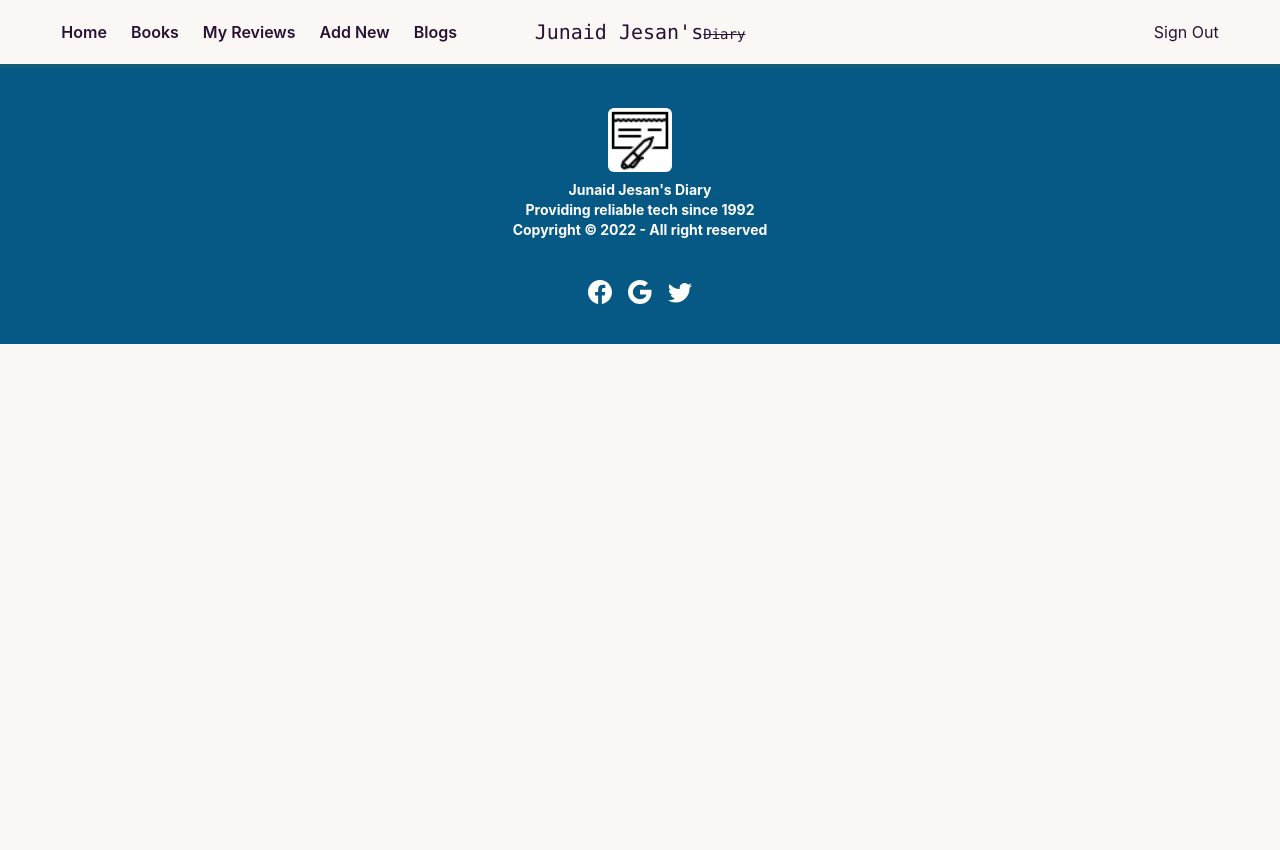
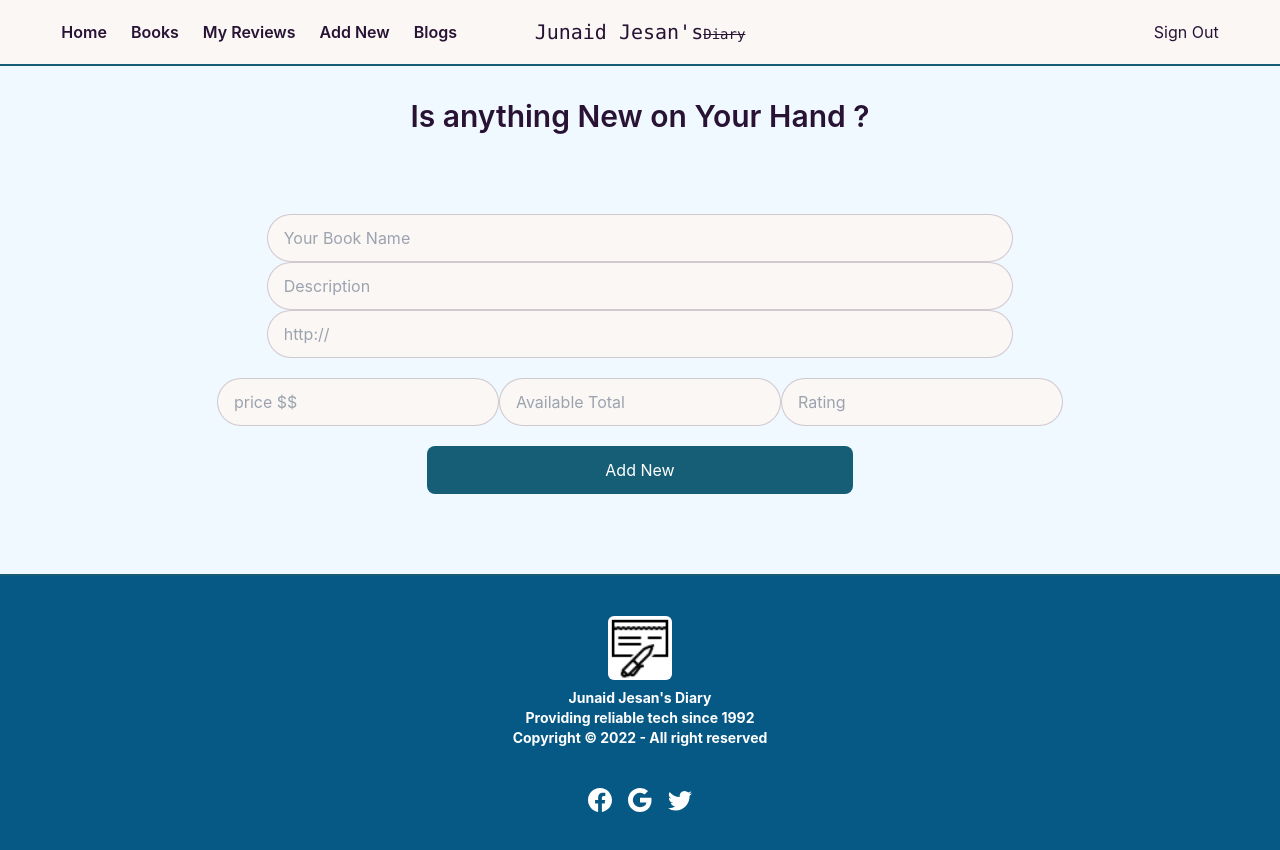
Before and after one commit to junaidjesan/10-servr, a React (Create React App) app: page /addbooks in a window 1280 px wide. Before the commit the page ends 800 px from the top, so only its background shows below. Built offline with nearby package versions, Linux system fonts and the light colour scheme; no server answers; sample sign-in values are in the browser's storage.

Commit message:
my collection page created

```diff
--- a/src/Components/AddBook/AddBook.js
+++ b/src/Components/AddBook/AddBook.js
@@ -1,9 +1,64 @@
 import React from 'react';
 
 const AddBook = () => {
+
+    const handleOnBlur=event=>{
+        event.preventDefault()
+    }
+
+    const handleOnSubmit=event=>{
+        event.preventDefault()
+        const fm=event.target
+        const name=fm.name.value
+        const details=fm.details.value
+        const price=fm.price.value
+        const sell=fm.sell.value
+        const img=fm.img.value
+        const rating=fm.rating.value
+
+        const pushData={
+            name,
+            details,
+            price,
+            sell,
+            img,
+            rating
+        }
+        fm.reset()
+
+        fetch('http://localhost:5000/all-services',{
+            method: 'POST',
+            headers:{
+                'content-type': 'application/json'
+            },
+            body: JSON.stringify(pushData)
+        })
+        .then(res=>res.json())
+        .then(newData=>{
+            alert('Successfully added')
+            console.log(newData)
+        })
+    }
+
+
     return (
         <div>
-
+            <h1 className='text-center text-3xl font-semibold pt-8'>Is anything New on Your Hand ?</h1>
+            <form onSubmit={handleOnSubmit}>
+                <div className="form-control w-full py-20 gap-5">
+                    <div className='w-full md:w-7/12 mx-auto'>
+                    <input onBlur={handleOnBlur} type="text" required name='name' placeholder="Your Book Name" className="input input-bordered w-full " />
+                    <input onBlur={handleOnBlur} type="text" required name='details' placeholder="Description" className="input input-bordered w-full " />
+                    <input onBlur={handleOnBlur} type="url" required name='img' placeholder="http://" className="input input-bordered w-full " />
+                    </div>
+                    <div className='md:flex mx-auto'>
+                    <input onBlur={handleOnBlur} type="number" required name='price' placeholder="price $$" className="input input-bordered w-full max-w-xs" />
+                    <input onBlur={handleOnBlur} type="number" required name='sell' placeholder="Available Total" className="input input-bordered w-full max-w-xs" />
+                    <input onBlur={handleOnBlur} type="number" required name='rating' placeholder="Rating" className="input input-bordered w-full max-w-xs" />
+                    </div>
+                <button className='py-3 px-2 w-4/12 mx-auto border-separate bg-cyan-800 rounded-lg text-white'>Add New</button>
+                </div>
+            </form>
         </div>
     );
 };
--- a/src/Components/Details/Reviews/Reviews.js
+++ b/src/Components/Details/Reviews/Reviews.js
@@ -22,6 +22,7 @@ const Reviews = () => {
         name:displayName,
         review,
         }
+        event.target.reset()
 
         fetch('http://localhost:5000/review', {
             method: 'POST',
@@ -33,7 +34,6 @@ const Reviews = () => {
             .then(res => res.json())
             .then(data => {
                 if (data.acknowledged) {
-                    event.target.reset()
                 }
             })
     }
```
